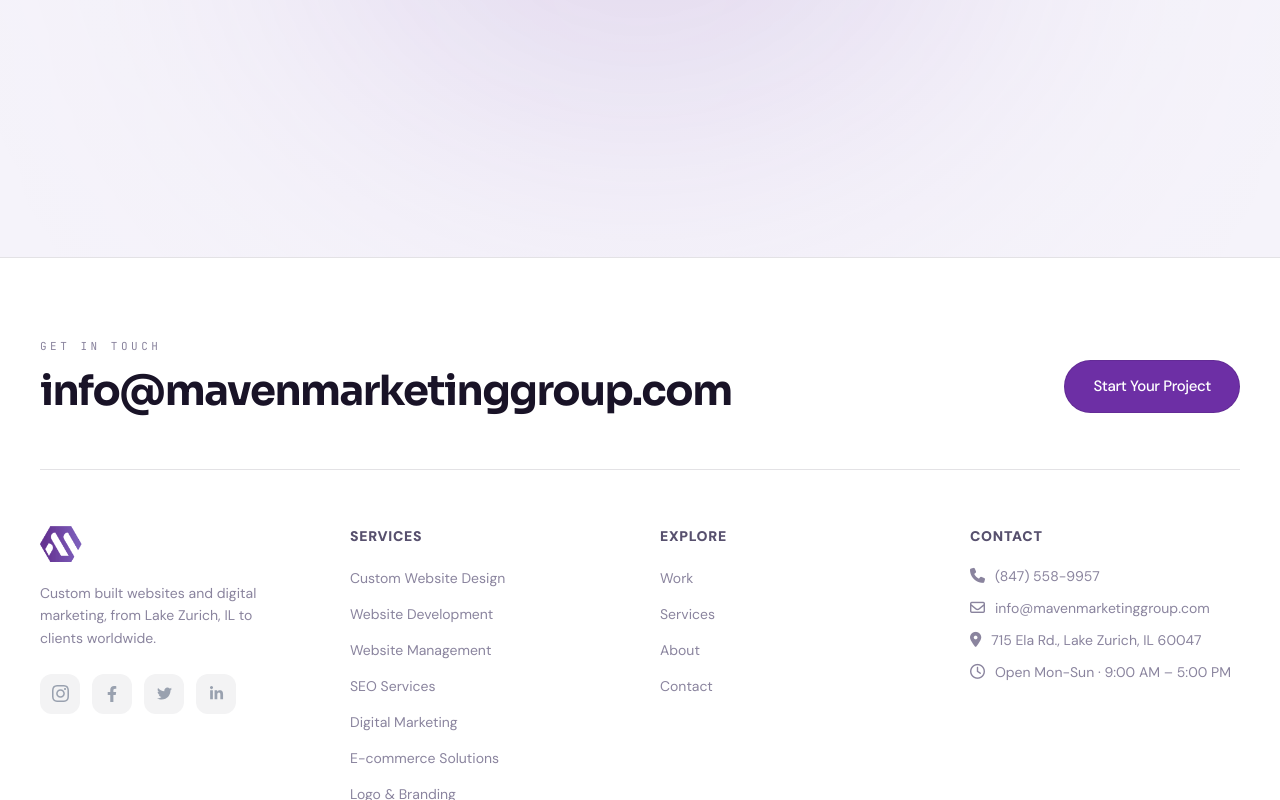
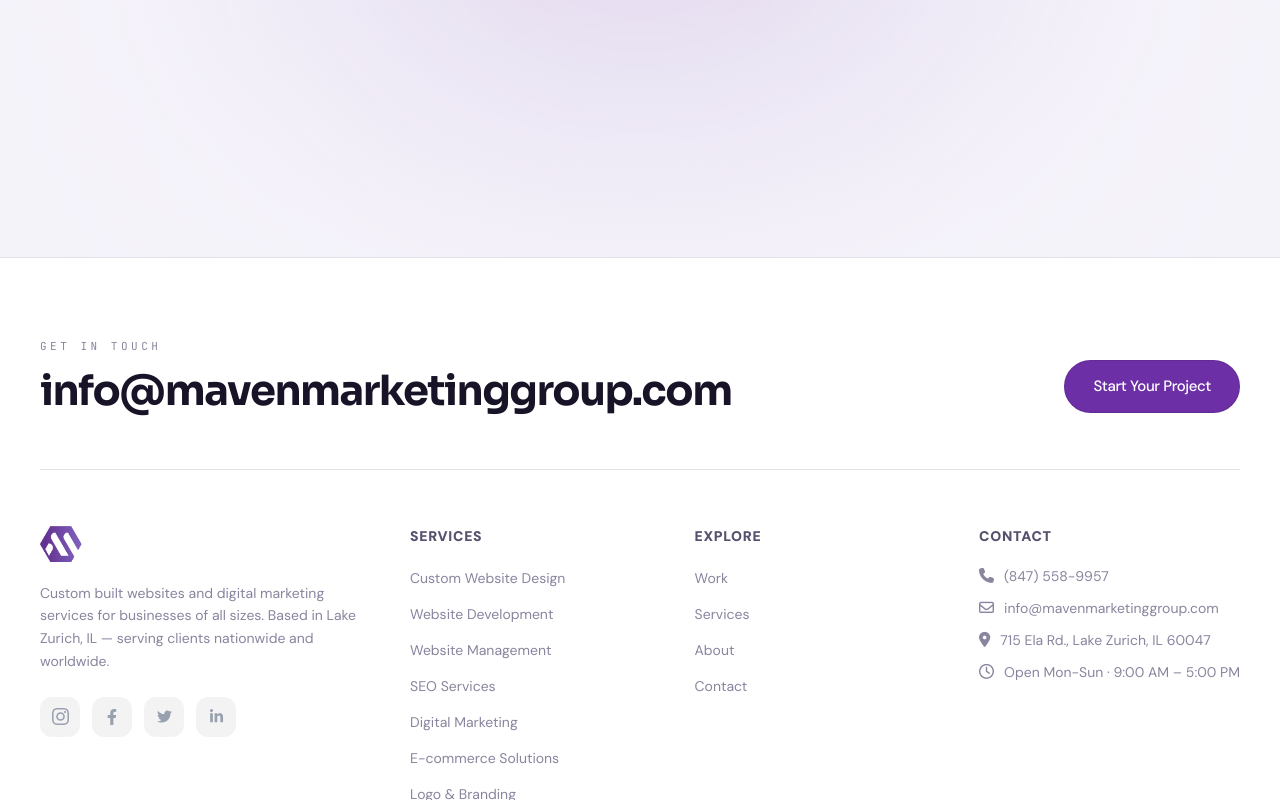
Before and after one commit to Mahmudul-Hasan-Shawon/mavenmg, a React (Vite) app: page / in a window 1280 px wide. Shown: the part 11200-12000 px from the top of the page. Built offline with nearby package versions, Linux system fonts and the light colour scheme.

Commit message:
Widen footer brand column and update description

```diff
--- a/src/components/ui/Footer.tsx
+++ b/src/components/ui/Footer.tsx
@@ -49,12 +49,12 @@ export function Footer({ onNavigate }: { onNavigate: (href: string) => void }) {
         </div>
 
         {/* Columns */}
-        <div className="grid grid-cols-2 md:grid-cols-4 gap-10 py-14">
+        <div className="grid grid-cols-2 md:grid-cols-[1.35fr_1fr_1fr_1fr] gap-10 py-14">
           <div className="col-span-2 md:col-span-1 text-center md:text-left">
             <img src="/images/logo.png" alt={site.name} className="h-9 w-auto mb-5 mx-auto md:mx-0" loading="lazy" />
-            <p className="text-mist-dim text-sm leading-relaxed max-w-[26ch] mx-auto md:mx-0">
-              Custom built websites and digital marketing, from {site.address.city}, {site.address.state} to clients
-              worldwide.
+            <p className="text-mist-dim text-sm leading-relaxed max-w-[34ch] mx-auto md:mx-0">
+              Custom built websites and digital marketing services for businesses of all sizes. Based in Lake Zurich,
+              IL — serving clients nationwide and worldwide.
             </p>
             <div className="flex gap-3 mt-6 justify-center md:justify-start">
               {site.social.map((s) => (
```
